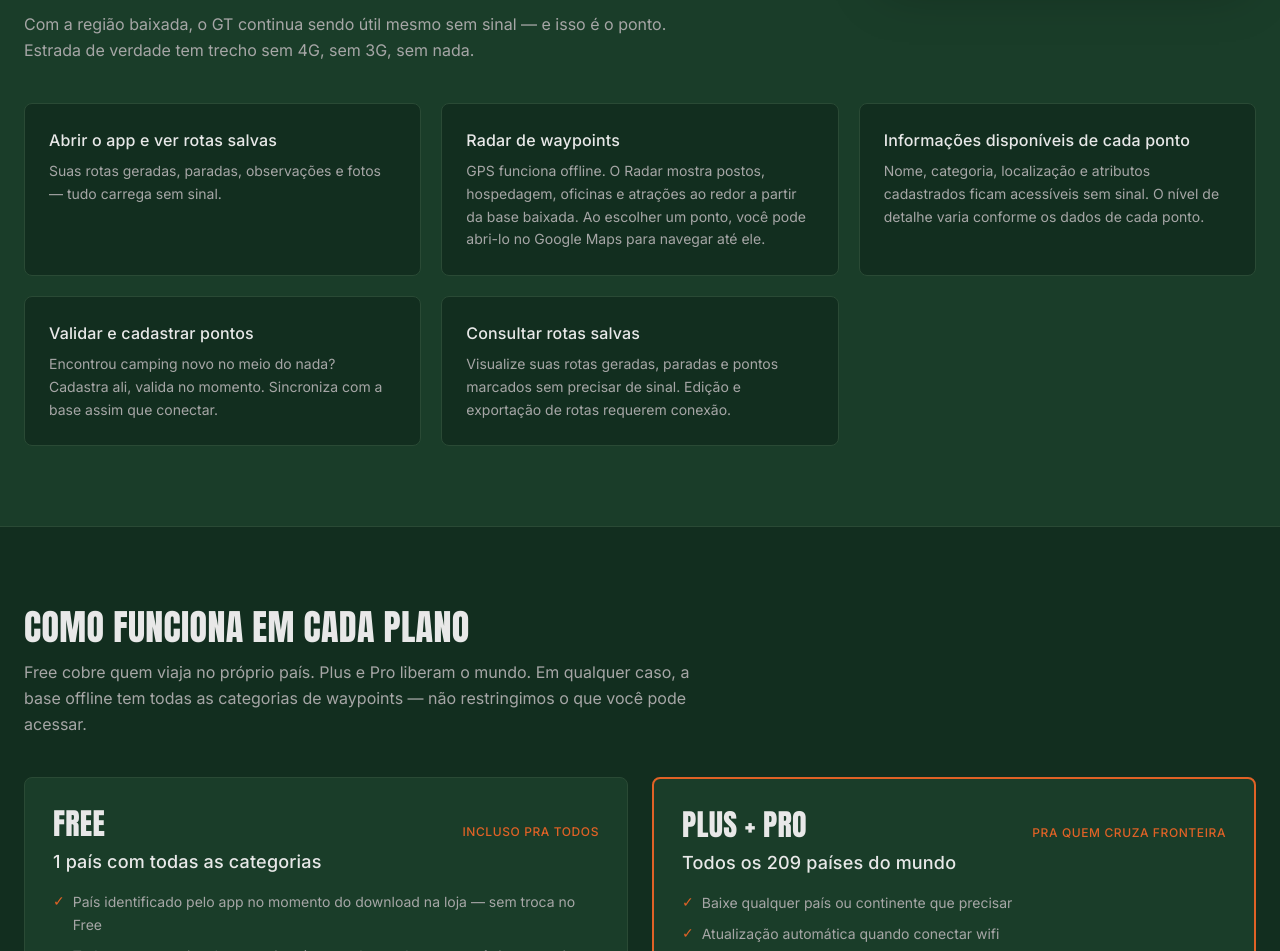
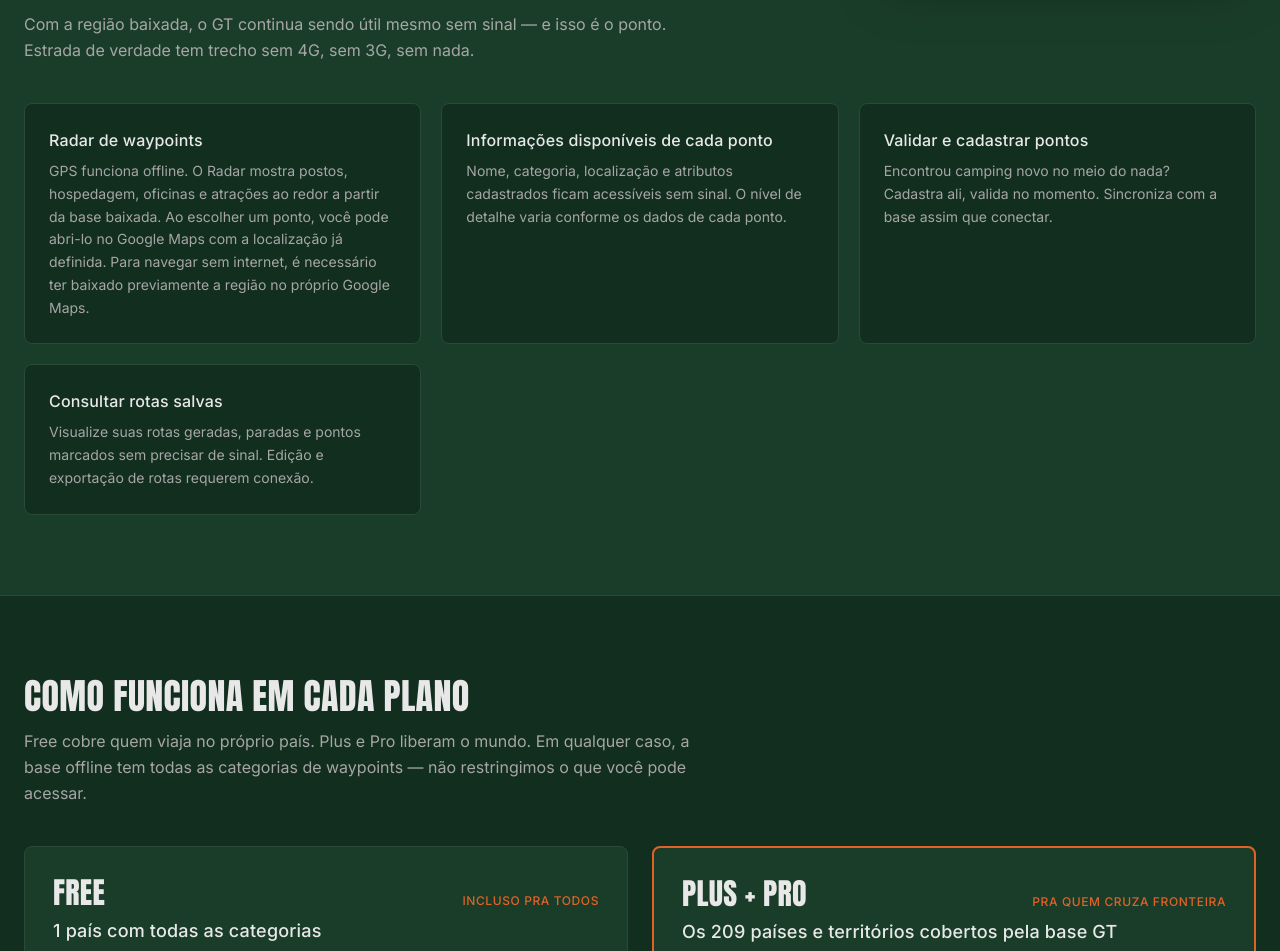
Before and after one commit to rangel2010/gtoverlander-site, a Next.js app: page /en/recursos/modo-offline in a window 1280 px wide. Shown: the part 801-1752 px from the top of the page. Built offline with nearby package versions, Linux system fonts and the light colour scheme; no server answers.

Commit message:
fix: modo offline — remover card duplicado/fotos, wifi→sincronização, país free, Maps ressalva, 209 países

```diff
--- a/app/[locale]/recursos/modo-offline/page.tsx
+++ b/app/[locale]/recursos/modo-offline/page.tsx
@@ -19,12 +19,8 @@ export async function generateMetadata({
 
 const oQueFaz = [
   {
-    titulo: 'Abrir o app e ver rotas salvas',
-    desc: 'Suas rotas geradas, paradas, observações e fotos — tudo carrega sem sinal.',
-  },
-  {
     titulo: 'Radar de waypoints',
-    desc: 'GPS funciona offline. O Radar mostra postos, hospedagem, oficinas e atrações ao redor a partir da base baixada. Ao escolher um ponto, você pode abri-lo no Google Maps para navegar até ele.',
+    desc: 'GPS funciona offline. O Radar mostra postos, hospedagem, oficinas e atrações ao redor a partir da base baixada. Ao escolher um ponto, você pode abri-lo no Google Maps com a localização já definida. Para navegar sem internet, é necessário ter baixado previamente a região no próprio Google Maps.',
   },
   {
     titulo: 'Informações disponíveis de cada ponto',
@@ -44,7 +40,7 @@ const precisaInternet = [
   'Gerar rota nova com a IA (IA roda no servidor)',
   'Editar, adicionar ou reordenar paradas de uma rota',
   'Exportar rota para o Google Maps',
-  'Baixar ou atualizar regiões pela primeira vez',
+  'Baixar ou atualizar mapas e dados offline',
   'Sincronizar cadastros e validações pendentes',
   'Help Overlander (notificação em tempo real)',
   'GT Desapega (anúncios e contato com vendedor)',
@@ -57,20 +53,20 @@ const planos = [
     badge: 'Incluso pra todos',
     titulo: '1 país com todas as categorias',
     items: [
-      'País identificado pelo app no momento do download na loja — sem troca no Free',
+      'O país incluído é definido conforme a loja em que o app foi baixado e não pode ser trocado no Free',
       'Todas as categorias de waypoints (postos, hospedagem, mecânica, camping, atração, etc)',
       'Mapa offline da região do país escolhido',
-      'Atualização automática quando conectar wifi',
+      'Sincronização automática das atualizações',
       'Validação e cadastro de pontos offline',
     ],
   },
   {
     nome: 'Plus + Pro',
     badge: 'Pra quem cruza fronteira',
-    titulo: 'Todos os 209 países do mundo',
+    titulo: 'Os 209 países e territórios cobertos pela base GT',
     items: [
       'Baixe qualquer país ou continente que precisar',
-      'Atualização automática quando conectar wifi',
+      'Sincronização automática das atualizações',
       'Sem limite de regiões definido pelo GT — sujeito ao espaço disponível no aparelho',
     ],
   },
@@ -79,11 +75,11 @@ const planos = [
 const faq = [
   {
     q: 'Como ativo o Modo Offline?',
-    a: 'Direto no app. Você escolhe as regiões ou países que vai usar, o GT baixa a base de waypoints e mapas dessas áreas, e tudo fica acessível mesmo sem sinal. Atualiza sozinho quando você reconecta no wifi.',
+    a: 'Direto no app. Você escolhe as regiões ou países que vai usar, o GT baixa a base de waypoints e mapas dessas áreas, e tudo fica acessível mesmo sem sinal. Depois do primeiro download, o app sincroniza as atualizações automaticamente quando houver conexão.',
   },
   {
     q: 'Por que o Free tem 1 país e não o mundo todo?',
-    a: 'Custo de tráfego. Baixar a base de waypoints de 209 países pesa. Pra manter o Free sustentável e Plus/Pro relevantes, separamos: Free baixa o país onde mora (cobre 95% das viagens domésticas), pagantes liberam o resto do mundo.',
+    a: 'Para manter o plano gratuito sustentável, o Free inclui um país. Esse país é definido conforme a loja em que o app foi baixado e não pode ser trocado no plano Free. Plus e Pro permitem baixar qualquer país ou região disponível na base GT.',
   },
   {
     q: 'Posso validar e cadastrar pontos offline?',
```
